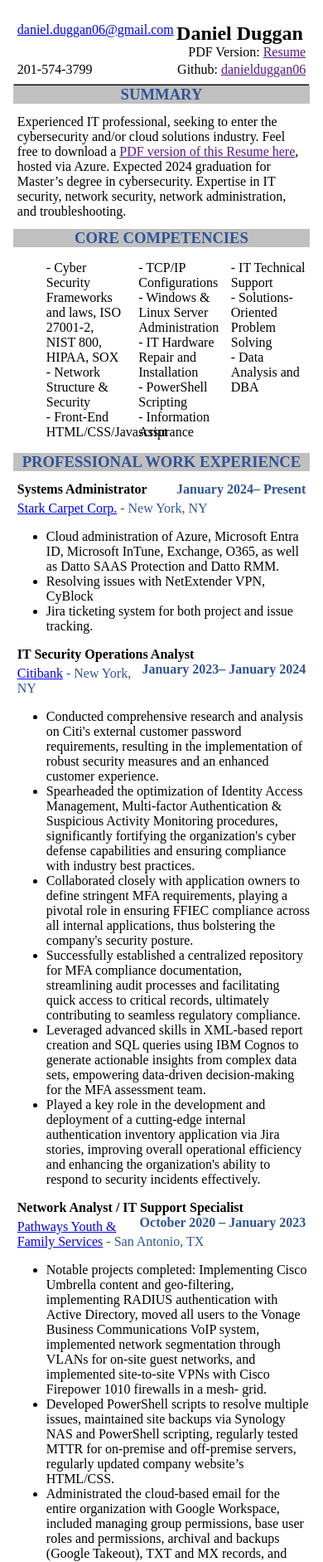
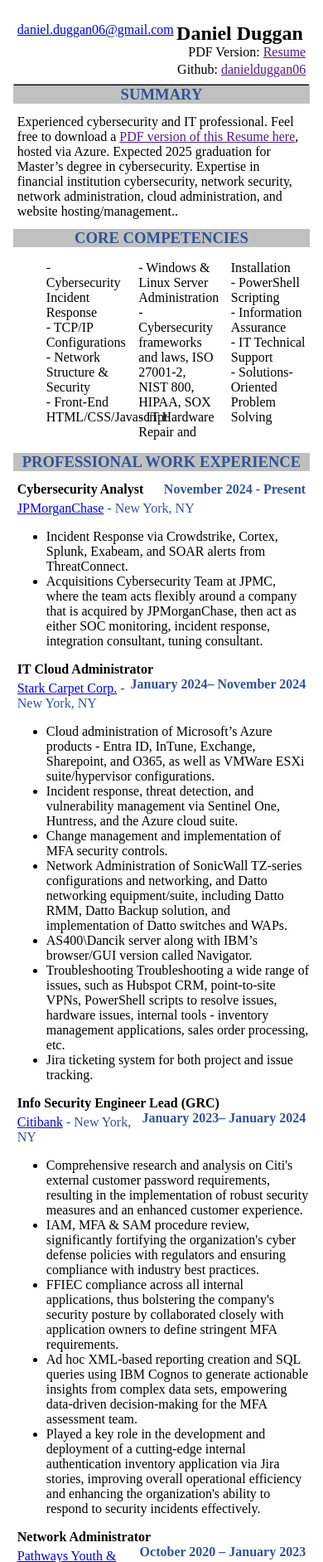
Before and after one commit to danielduggan06/dugganco.com, a plain HTML site: page public/Daniel-Duggan-Resume.html in a window 390 px wide. Shown: the top 1883 px of the page at 83% size. Drawn offline with Linux system fonts and the light colour scheme.

Commit message:
Update Daniel-Duggan-Resume.html
Updating resume with experience and certifications
Removed phone number

Signed-off-by: Daniel Duggan <61025839+danielduggan06@users.noreply.github.com>

```diff
--- a/public/Daniel-Duggan-Resume.html
+++ b/public/Daniel-Duggan-Resume.html
@@ -114,7 +114,8 @@
             color: black;
         }
 
-    .sectiondiv, .sectiondivexp {
+        .sectiondiv,
+        .sectiondivexp {
             transition: .8s;
         }
 
@@ -153,7 +154,7 @@
                     link="https://duggancostorage.blob.core.windows.net/duggancostorage/Daniel-Duggan-Resume.pdf">Resume</a></a>
     </p>
     <p class="s3">
-    <span style="float: left">201-574-3799</span>
+        <span style="float: left"></span>
         <span style="float: right">Github: <a href link="http://github.com/danielduggan06">danielduggan06</a></span>
     </p>
 
@@ -164,13 +165,14 @@
     <div class="sectiondiv">
         <hr style="height: 4px; background:black; margin-bottom: -1em">
         <h1> SUMMARY </h1>
-    <p class="s5">Experienced IT professional, seeking to enter the cybersecurity and/or cloud solutions industry. Feel
+        <p class="s5">Experienced cybersecurity and IT professional.
+            Feel
             free to download a <a href
-        link="https://duggancostorage.blob.core.windows.net/duggancostorage/Daniel-Duggan-Resume.pdf">PDF version of
+                link="https://duggancostorage.blob.core.windows.net/duggancostorage/Daniel-Duggan-Resume.pdf">PDF
+                version of
                 this
-        Resume here</a>, hosted via Azure. Expected 2024 graduation for Master’s degree in cybersecurity. Expertise in
-      IT
-      security, network security, network administration, and troubleshooting.</p>
+                Resume here</a>, hosted via Azure. Expected 2025 graduation for Master’s degree in cybersecurity.
+                Expertise in financial institution cybersecurity, network security, network administration, cloud administration, and website hosting/management..</p>
     </div>
 
 
@@ -178,59 +180,77 @@
         <h1> CORE COMPETENCIES </h1>
         <p>
         <ul class="competencies">
-      <li>- Cyber Security Frameworks and laws,
-        ISO 27001-2, NIST 800, HIPAA, SOX</li>
+            <li>- Cybersecurity Incident Response</li>
+            <li>- TCP/IP Configurations</li>
             <li>- Network Structure & Security</li>
             <li>- Front-End HTML/CSS/Javascript</li>
 
-      <li>- TCP/IP Configurations</li>
             <li>- Windows & Linux Server Administration</li>
+            <li>- Cybersecurity frameworks and laws,
+                ISO 27001-2, NIST 800, HIPAA, SOX</li>
             <li>- IT Hardware Repair and Installation</span></li>
             <li>- PowerShell Scripting</li>
 
             <li>- Information Assurance</li>
             <li>- IT Technical Support</li>
             <li>- Solutions-Oriented Problem Solving</li>
-      <li>- Data Analysis and DBA</li>
 
         </ul>
     </div>
 
-
     <div class="sectiondiv">
         <h1> PROFESSIONAL WORK EXPERIENCE </h1>
-    <p class="s9">Systems Administrator <span class="s10">January
-        2024– Present </span></p>
+        <p class="s9">Cybersecurity Analyst<span class="s10">November 2024 - Present</span></p>
+        <p class="s11"><a href="https://www.jpmorganchase.com/" target="_blank">JPMorganChase</a> - New York, NY</p>
+        <p>
+        <ul>
+            <li>Incident Response via Crowdstrike, Cortex, Splunk, Exabeam, and SOAR alerts from ThreatConnect.</li>
+            <li>Acquisitions Cybersecurity Team at JPMC, where the team acts flexibly around a company that is acquired
+                by JPMorganChase, then act as either SOC monitoring, incident response, integration consultant, tuning
+                consultant.</li>
+        </ul>
+        </p>
+    </div>
+
+    <div class="sectiondivexp">
+        <p class="s9">IT Cloud Administrator<span class="s10">January
+                2024– November 2024 </span></p>
         <p class="s11"><a href="https://starkcarpet.com/" target="_blank">Stark Carpet Corp.</a> - New York, NY</p>
         <p>
         <ul>
-      <li>Cloud administration of Azure, Microsoft Entra ID, Microsoft InTune, Exchange, O365, as well as Datto SAAS Protection and Datto RMM.</li>
-      <li>Resolving issues with NetExtender VPN, CyBlock</li>
+            <li>Cloud administration of Microsoft’s Azure products - Entra ID, InTune, Exchange, Sharepoint, and O365,
+                as well as VMWare ESXi suite/hypervisor configurations.</li>
+            <li>Incident response, threat detection, and vulnerability management via Sentinel One, Huntress, and the
+                Azure cloud suite.</li>
+            <li>Change management and implementation of MFA security controls.</li>
+            <li>Network Administration of SonicWall TZ-series configurations and networking, and Datto networking
+                equipment/suite, including Datto RMM, Datto Backup solution, and implementation of Datto switches and
+                WAPs.</li>
+            <li>AS400\Dancik server along with IBM’s browser/GUI version called Navigator.</li>
+            <li>Troubleshooting Troubleshooting a wide range of issues, such as Hubspot CRM, point-to-site VPNs,
+                PowerShell scripts to resolve issues, hardware issues, internal tools - inventory management
+                applications, sales order processing, etc.</li>
             <li>Jira ticketing system for both project and issue tracking.</li>
         </ul>
         </p>
     </div>
     <div class="sectiondivexp">
-    <p class="s9">IT Security Operations Analyst <span class="s10">January
+        <p class="s9">Info Security Engineer Lead (GRC)<span class="s10">January
                 2023– January 2024 </span></p>
         <p class="s11"><a href="https://www.citi.com/" target="_blank">Citibank</a> - New York, NY</p>
         <p>
         <ul>
-      <li>Conducted comprehensive research and analysis on Citi's external customer password requirements, resulting in
-        the implementation of robust security measures and an enhanced customer experience.</li>
-      <li>Spearheaded the optimization of Identity Access Management, Multi-factor Authentication & Suspicious Activity
-        Monitoring procedures, significantly fortifying the organization's cyber defense capabilities and ensuring
-        compliance with industry best practices.</li>
-      <li>Collaborated closely with application owners to define stringent MFA requirements, playing a pivotal role in
-        ensuring FFIEC compliance across all internal applications, thus bolstering the company's security posture.</li>
-      <li>Successfully established a centralized repository for MFA compliance documentation, streamlining audit
-        processes
-        and facilitating quick access to critical records, ultimately contributing to seamless regulatory compliance.
-      </li>
-      <li>Leveraged advanced skills in XML-based report creation and SQL queries using IBM Cognos to generate actionable
-        insights from complex data sets, empowering data-driven decision-making for the MFA assessment team.</li>
+            <li>Comprehensive research and analysis on Citi's external customer password requirements, resulting in the
+                implementation of robust security measures and an enhanced customer experience.</li>
+            <li>IAM, MFA & SAM procedure review, significantly fortifying the organization's cyber defense policies with
+                regulators and ensuring compliance with industry best practices.</li>
+            <li>FFIEC compliance across all internal applications, thus bolstering the company's security posture by
+                collaborated closely with application owners to define stringent MFA requirements.</li>
+            <li>Ad hoc XML-based reporting creation and SQL queries using IBM Cognos to generate actionable insights
+                from complex data sets, empowering data-driven decision-making for the MFA assessment team.</li>
             <li>Played a key role in the development and deployment of a cutting-edge internal authentication inventory
-        application via Jira stories, improving overall operational efficiency and enhancing the organization's ability
+                application via Jira stories, improving overall operational efficiency and enhancing the organization's
+                ability
                 to
                 respond to security incidents effectively.</li>
         </ul>
@@ -239,7 +259,7 @@
 
 
     <div class="sectiondivexp">
-    <p class="s9">Network Analyst / IT Support Specialist<span class="s10">October
+        <p class="s9">Network Administrator<span class="s10">October
                 2020 – January 2023</span></p>
         <p class="s11"><a href="https://www.citi.com/" target="_blank">Pathways Youth &amp; Family Services</a> - San
             Antonio, TX</p>
@@ -253,11 +273,14 @@
                 mesh- grid.</li>
             <li>Developed PowerShell scripts to resolve multiple issues, maintained site backups via Synology NAS and
                 PowerShell
-        scripting, regularly tested MTTR for on-premise and off-premise servers, regularly updated company website’s
+                scripting, regularly tested MTTR for on-premise and off-premise servers, regularly updated company
+                website’s
                 HTML/CSS.</li>
-      <li> Administrated the cloud-based email for the entire organization with Google Workspace, included managing
+            <li> Administrated the cloud-based email for the entire organization with Google Workspace, included
+                managing
                 group
-        permissions, base user roles and permissions, archival and backups (Google Takeout), TXT and MX records, and
+                permissions, base user roles and permissions, archival and backups (Google Takeout), TXT and MX records,
+                and
                 email
                 security settings like mail filtering, quarantine rules, and spam/phishing rules.</li>
             <li> Developed the IT security training curriculum for our employees, as well
@@ -282,7 +305,8 @@
     <div class="sectiondivexp">
         <p class="s9">Desktop Support Technician <span class="s10">June
                 2018 – September 2020</span></p>
-    <p class="s11"><a href="https://www.bulletproofnetwork.com/" target="_blank">Daemon Systems, LLC</a> - San Antonio,
+        <p class="s11"><a href="https://www.bulletproofnetwork.com/" target="_blank">Daemon Systems, LLC</a> - San
+            Antonio,
             TX</p>
         <p>
         <ul>
@@ -308,7 +332,8 @@
     <div class="sectiondivexp">
         <p class="s9">IT Intern – Desktop Support <span class="s10">August
                 2017 – December 2017</span></p>
-    <p class="s11"><a href="https://www.swbc.com/" target="_blank">SWBC</a> <span style=" color: #0070C0;">– </span>San
+        <p class="s11"><a href="https://www.swbc.com/" target="_blank">SWBC</a> <span style=" color: #0070C0;">–
+            </span>San
             Antonio,
             TX</p>
         <p>
@@ -336,7 +361,7 @@
                         href="https://www.wgu.edu/online-it-degrees/cybersecurity-information-assurance-masters-program.html"
                         target="_blank">Master's in Cybersecurity and Information Assurance</a></span><span
                     style="float: right; font-weight: bold" class="s11">Western Governor's University</span>
-        <ul class="s11">2024 Expected
+                <ul class="s11">2025 Expected
                     Graduation</ul>
             </li>
         </ul>
@@ -346,13 +371,25 @@
     <div class="sectiondiv">
         <h1> CERTIFICATIONS </h1>
         <ul>
+            <li class="s9">In Progress:
+                CompTIA
+                PenTest+
+                Certification</a></li>
             <li class="s9"><a href
-          link="https://www.credly.com/badges/4db29925-0924-4f09-99d3-a94f98158d36/public_url">Completed CompTIA
+                    link="https://www.credly.com/badges/a5b84469-5573-4b5b-a815-4f96bf7bd8c1/public_url">Completed
+                    CompTIA
+                    CySA+
+                    Certification</a></li>
+            <li class="s9"><a href
+                    link="https://www.credly.com/badges/4db29925-0924-4f09-99d3-a94f98158d36/public_url">Completed
+                    CompTIA
                     Security+
                     Certification</a></li>
+            <li class="s9"><a href
+                    link="https://www.credly.com/badges/972c8acf-dc44-4b8b-b3e3-ed2bf9d1be8e/public_url">Completed ISC2
+                    Certified in Cybersecurity Certification </a></li>
             <li class="s9">Pursuing via WGU Master’s program:</li>
             <ul style="list-style-type: none">
-        <li>- CompTIA Cybersecurity Analyst (CySA+)</li>
                 <li>- CompTIA Advanced Security Practitioner (CASP+)</li>
                 <li>- ISACA Certified Information Security Manager (CISM)</li>
             </ul>
```
Lines whose indentation alone changed are shown as unchanged.
